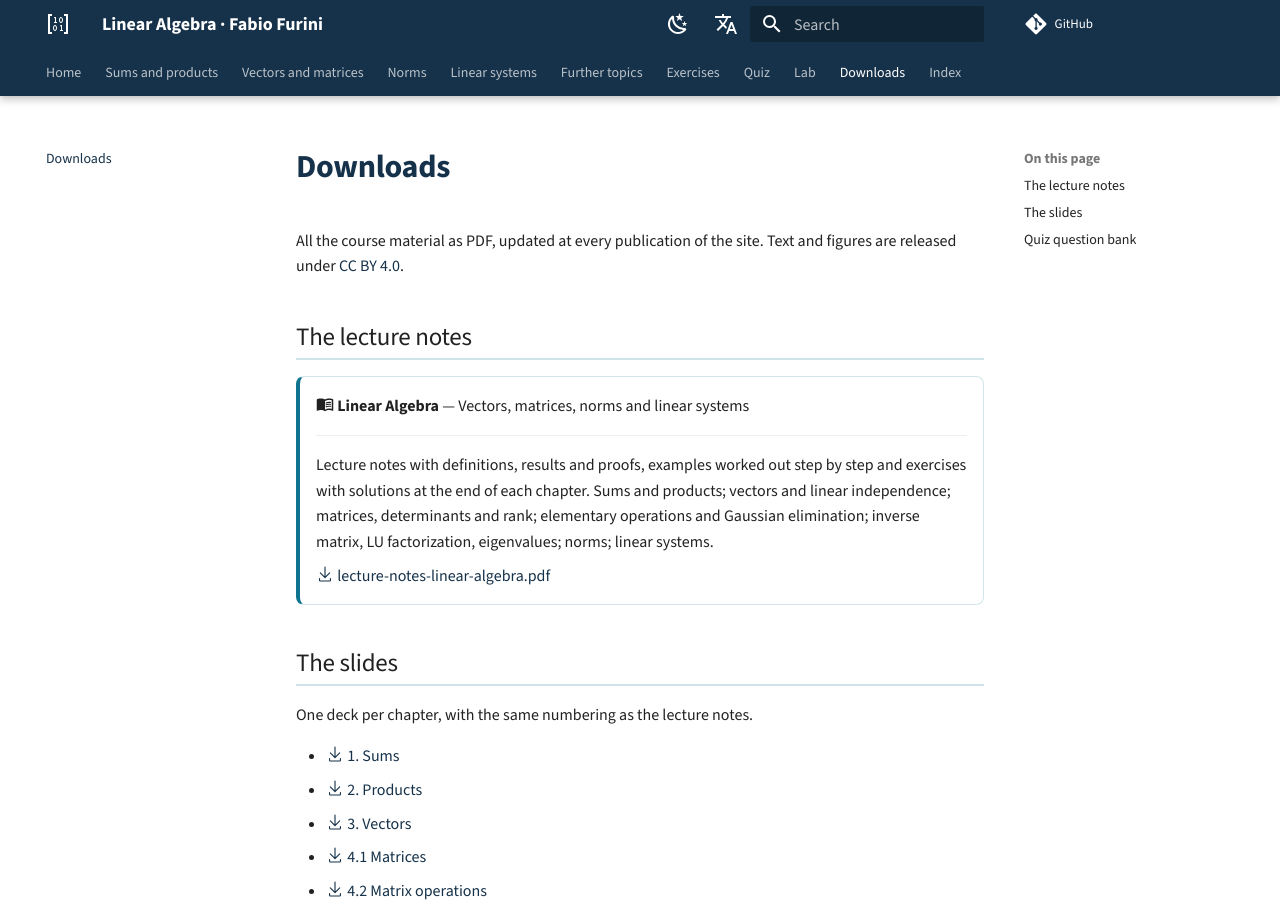
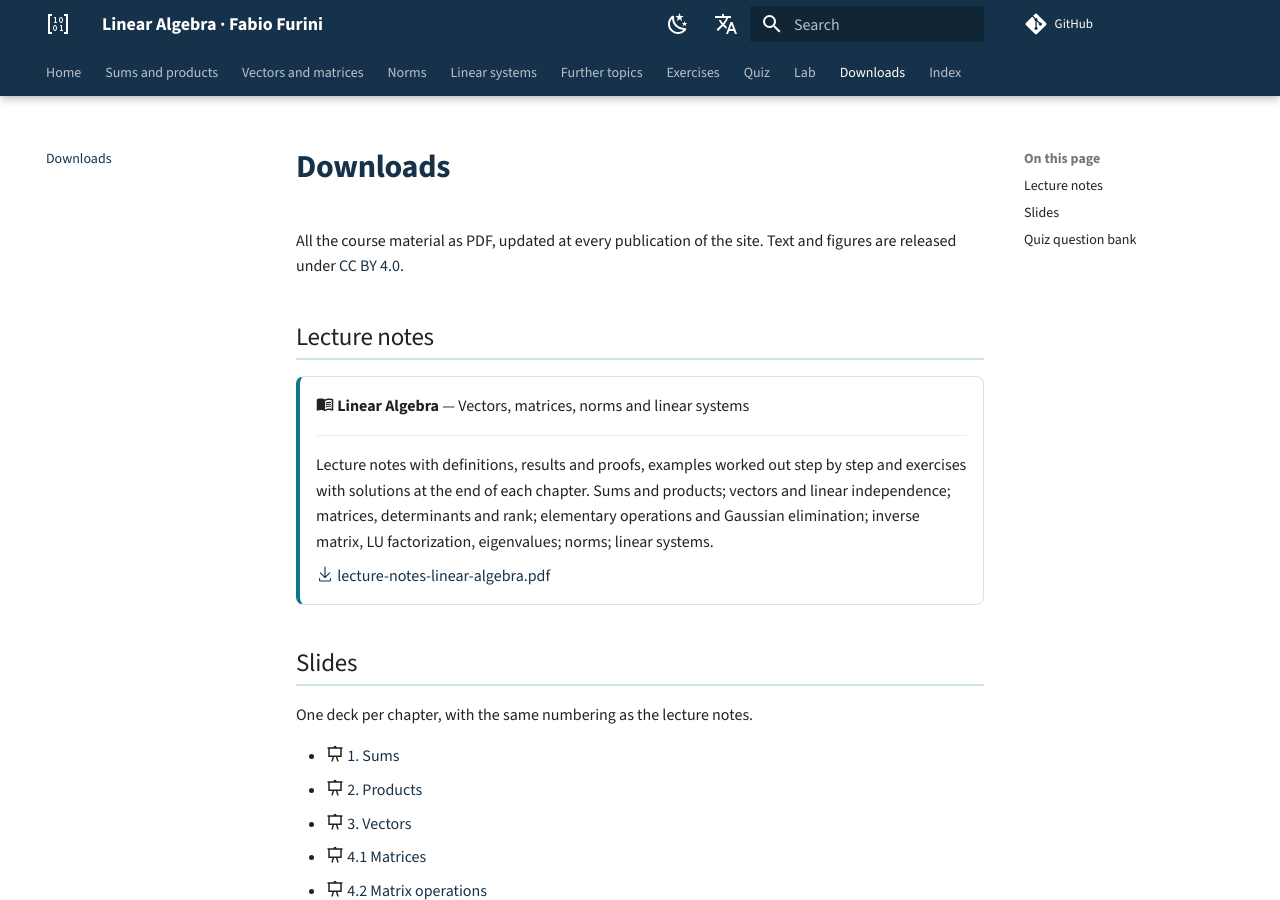
Before and after one commit to fabiofurini/linear-algebra, an MkDocs documentation site: the page built from docs/downloads.md, in a window 1280 px wide and 900 px high. Built offline with MkDocs 1.6.1 and Material for MkDocs 9.7.7, drawn with Linux system fonts in a browser that asks for light colours; comment, search, counter and statistics services are not loaded; part of the change alters nothing that is shown.

Commit message:
Materiale/Downloads: stesso formato a schede in tutta la collana
Sezioni con nomi e ordine comuni (Dispense, Esercizi, Slide, Altri documenti,
Notebook Colab, Banca delle domande / Lecture notes, Exercises, Slides, Other
documents, Colab notebooks, Quiz question bank), nel formato a schede di
Programmazione lineare.

Co-Authored-By: Claude Opus 5.5 <noreply@anthropic.com>

```diff
--- a/docs/downloads.md
+++ b/docs/downloads.md
@@ -7,7 +7,7 @@ title: Downloads
 All the course material as PDF, updated at every publication of the site.
 Text and figures are released under [CC BY 4.0](https://creativecommons.org/licenses/by/4.0/deed.en).
 
-## The lecture notes
+## Lecture notes
 
 <div class="grid cards" markdown>
 
@@ -21,22 +21,22 @@ Text and figures are released under [CC BY 4.0](https://creativecommons.org/lice
 
 </div>
 
-## The slides
+## Slides
 
 One deck per chapter, with the same numbering as the lecture notes.
 
-- [:octicons-download-24: 1. Sums](pdf/slides-01-sums.pdf)
-- [:octicons-download-24: 2. Products](pdf/slides-02-products.pdf)
-- [:octicons-download-24: 3. Vectors](pdf/slides-03-vectors.pdf)
-- [:octicons-download-24: 4.1 Matrices](pdf/slides-04-1-matrices.pdf)
-- [:octicons-download-24: 4.2 Matrix operations](pdf/slides-04-2-operations.pdf)
-- [:octicons-download-24: 4.3 Inversion of matrices](pdf/slides-04-3-inverse.pdf)
-- [:octicons-download-24: 4.4 Factorization of matrices](pdf/slides-04-4-factorization.pdf)
-- [:octicons-download-24: 4.5 Eigenvalues and eigenvectors](pdf/slides-04-5-eigenvalues.pdf)
-- [:octicons-download-24: 5. Norms](pdf/slides-05-norms.pdf)
-- [:octicons-download-24: 6. Linear systems](pdf/slides-06-systems.pdf)
-- [:octicons-download-24: A.1 Absolute value](pdf/slides-A1-absolute-value.pdf)
-- [:octicons-download-24: A.2 Modular arithmetic](pdf/slides-A2-modular-arithmetic.pdf)
+- :material-presentation: [1. Sums](pdf/slides-01-sums.pdf)
+- :material-presentation: [2. Products](pdf/slides-02-products.pdf)
+- :material-presentation: [3. Vectors](pdf/slides-03-vectors.pdf)
+- :material-presentation: [4.1 Matrices](pdf/slides-04-1-matrices.pdf)
+- :material-presentation: [4.2 Matrix operations](pdf/slides-04-2-operations.pdf)
+- :material-presentation: [4.3 Inversion of matrices](pdf/slides-04-3-inverse.pdf)
+- :material-presentation: [4.4 Factorization of matrices](pdf/slides-04-4-factorization.pdf)
+- :material-presentation: [4.5 Eigenvalues and eigenvectors](pdf/slides-04-5-eigenvalues.pdf)
+- :material-presentation: [5. Norms](pdf/slides-05-norms.pdf)
+- :material-presentation: [6. Linear systems](pdf/slides-06-systems.pdf)
+- :material-presentation: [A.1 Absolute value](pdf/slides-A1-absolute-value.pdf)
+- :material-presentation: [A.2 Modular arithmetic](pdf/slides-A2-modular-arithmetic.pdf)
 
 <!-- banca-domande -->
 ## Quiz question bank
```
